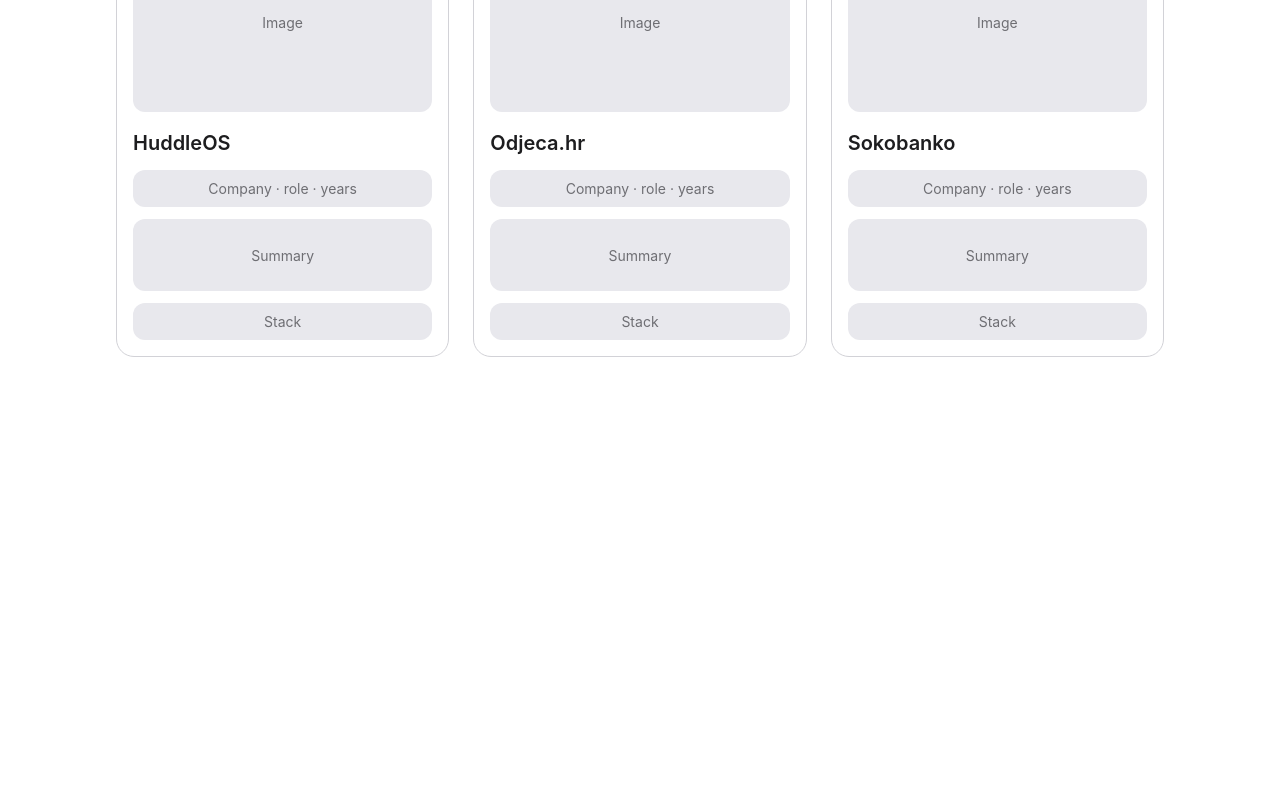
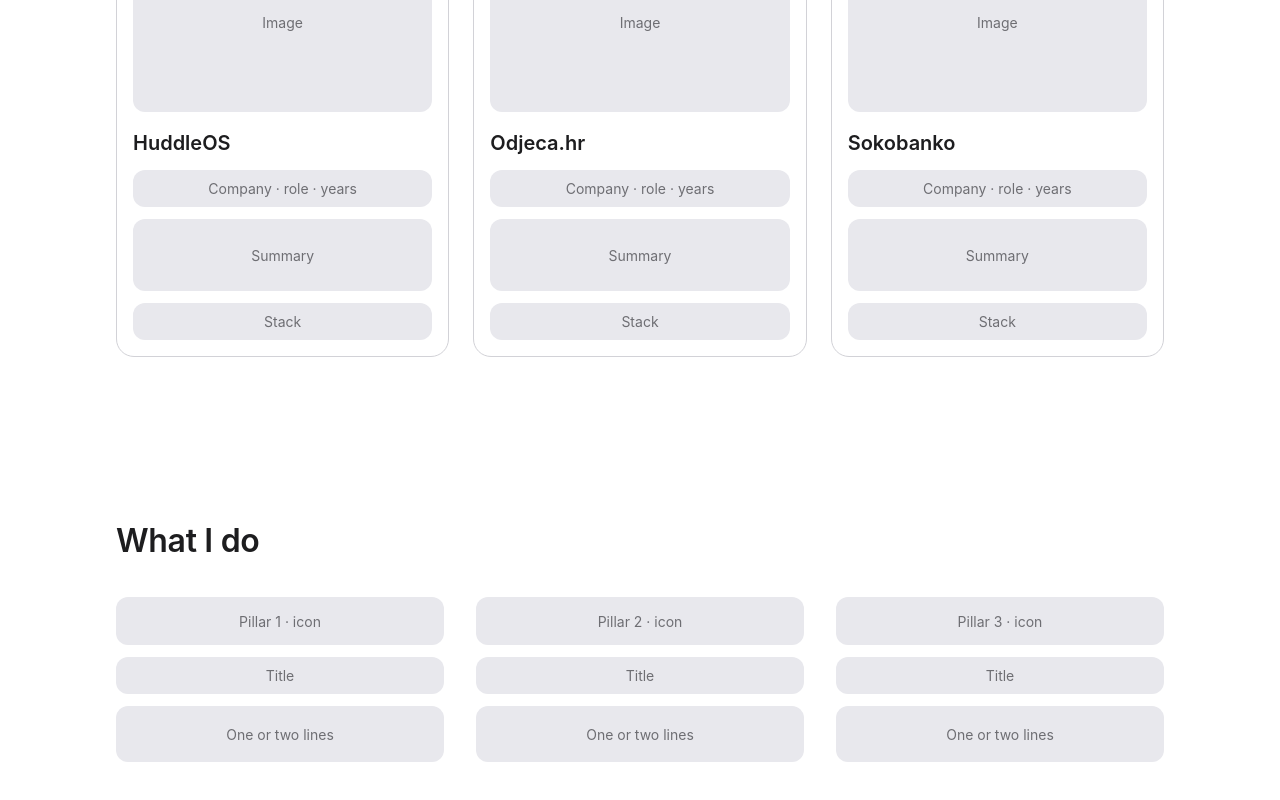
Before and after one commit to vindotski/website, a Next.js app: page / in a window 1280 px wide. Shown: the part 810-1610 px from the top of the page. Before the commit the page ends 1247 px from the top, so only its background shows below. Built offline with nearby package versions, Linux system fonts and the light colour scheme.

Commit message:
feat(services): wireframe what i do section

```diff
--- /dev/null
+++ b/app/_components/WhatIDo.module.css
@@ -0,0 +1,14 @@
+.grid {
+  display: grid;
+  grid-template-columns: repeat(auto-fit, minmax(240px, 1fr));
+  gap: 32px;
+  margin: 0;
+  padding: 0;
+  list-style: none;
+}
+
+.pillar {
+  display: flex;
+  flex-direction: column;
+  gap: 12px;
+}
--- /dev/null
+++ b/app/_components/WhatIDo.tsx
@@ -0,0 +1,21 @@
+import Placeholder from "./Placeholder";
+import Section from "./Section";
+import styles from "./WhatIDo.module.css";
+
+const pillars = ["Pillar 1", "Pillar 2", "Pillar 3"];
+
+export default function WhatIDo() {
+  return (
+    <Section id="what-i-do" title="What I do">
+      <ul className={styles.grid}>
+        {pillars.map((pillar) => (
+          <li key={pillar} className={styles.pillar}>
+            <Placeholder label={`${pillar} · icon`} height={48} />
+            <Placeholder label="Title" height={28} />
+            <Placeholder label="One or two lines" height={56} />
+          </li>
+        ))}
+      </ul>
+    </Section>
+  );
+}
--- a/app/page.tsx
+++ b/app/page.tsx
@@ -1,5 +1,6 @@
 import Header from "./_components/Header";
 import Hero from "./_components/Hero";
+import WhatIDo from "./_components/WhatIDo";
 import Work from "./_components/Work";
 
 export default function Home() {
@@ -9,6 +10,7 @@ export default function Home() {
       <main id="top">
         <Hero />
         <Work />
+        <WhatIDo />
       </main>
     </>
   );
```
